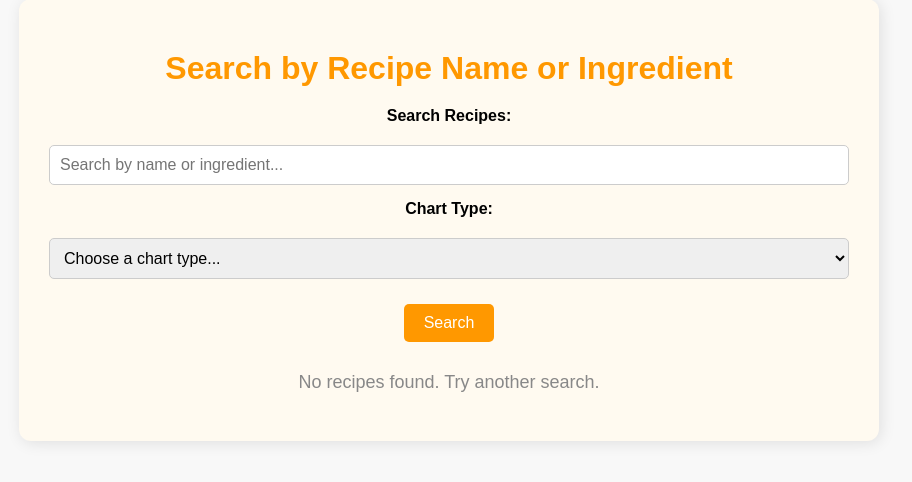
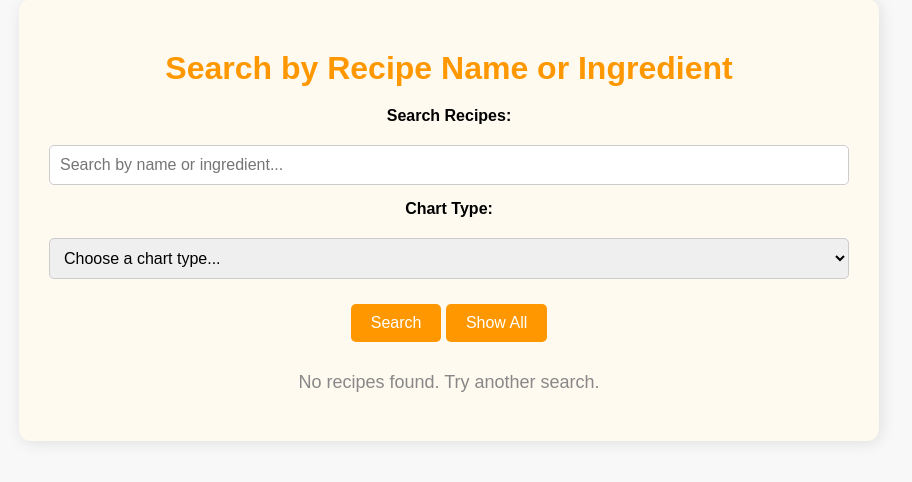
Before and after one commit to AmySikora/recipe-app, a Django app: page /records/ in a window 1280 px wide. Shown: the part 145-627 px from the top of the page, without its empty margins (191-1103 px from the left). Run offline with Django 4.2, Linux system fonts and the light colour scheme; the visitor is signed in with stand-in values (Sample User, id 1).

Commit message:
added a show all option

```diff
--- a/src/recipes/templates/recipes/records.html
+++ b/src/recipes/templates/recipes/records.html
@@ -110,7 +110,9 @@
 
         <div style="text-align: center;">
             <button type="submit">Search</button>
+            <button type="submit" name="show_all" value="1">Show All</button>
         </div>
+
     </form>
 
     {% if recipes_df %}
```
